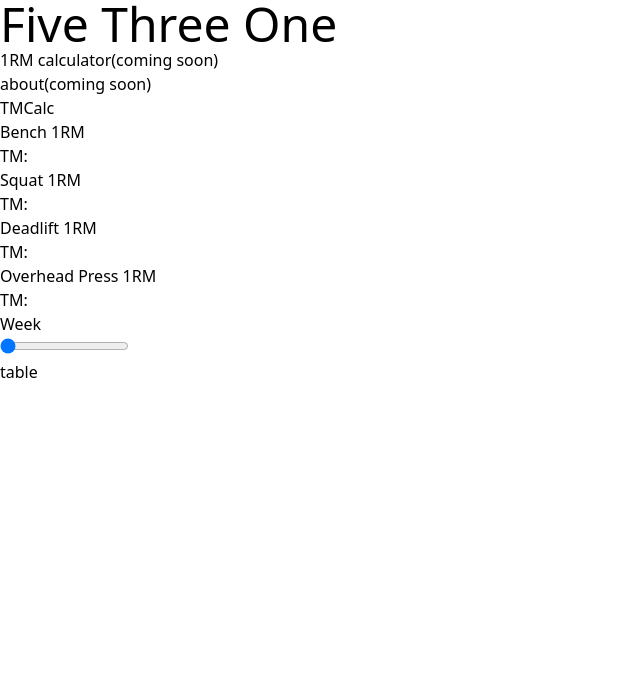
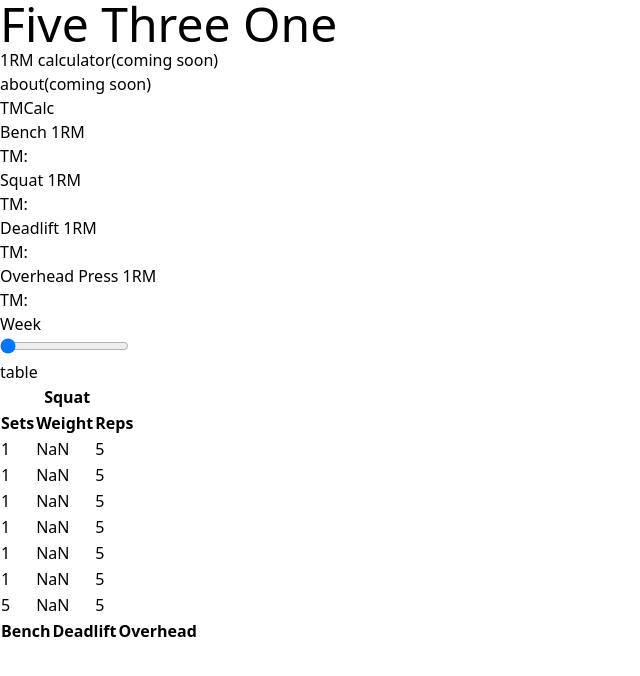
Before and after one commit to aaronkai/vitejs-vite-l1qwg6, a React (Vite) app: page / in a window 1280 px wide. Shown: the top 676 px of the page, without its empty margins (0-640 px from the left). Built offline with nearby package versions, Linux system fonts and the light colour scheme.

Commit message:
3 files modified

```diff
--- a/src/TMCalc.tsx
+++ b/src/TMCalc.tsx
@@ -1,5 +1,5 @@
 import { ChangeEvent, ChangeEventHandler } from 'react';
-import { calcTM } from './helpers';
+import { calcPlate } from './helpers';
 import { useCookies } from 'react-cookie';
 // import { useState, useEffect } from "react";
 
@@ -14,7 +14,7 @@ export default function TMCalc({ oneRM, setOneRM, TM, setTM }) {
 
     setTM((prevState) => ({
       ...prevState,
-      [name]: calcTM(value * 0.9, 2.5),
+      [name]: calcPlate(value * 0.9, 2.5),
     }));
     setCookie('oneRM', oneRM, { path: '/' });
   }
--- a/src/WorkoutTable.tsx
+++ b/src/WorkoutTable.tsx
@@ -1,7 +1,57 @@
+import { calcPlate } from './helpers';
+
 export default function WorkoutTable({ week, TM }) {
   return (
     <div>
       <p>table</p>
+      <table>
+        <tr>
+          <th colspan="3">Squat</th>
+        </tr>
+        <tr>
+          <th>Sets</th>
+          <th>Weight</th>
+          <th>Reps</th>
+        </tr>
+        <tr>
+          <td>1</td>
+          <td>{calcPlate(TM.squat * 0.4, 2.5)}</td>
+          <td>5</td>
+        </tr>
+        <tr>
+          <td>1</td>
+          <td>{calcPlate(TM.squat * 0.5, 2.5)}</td>
+          <td>5</td>
+        </tr>
+        <tr>
+          <td>1</td>
+          <td>{calcPlate(TM.squat * 0.6, 2.5)}</td>
+          <td>5</td>
+        </tr>
+        <tr>
+          <td>1</td>
+          <td>{calcPlate(TM.squat * 0.65, 2.5)}</td>
+          <td>5</td>
+        </tr>
+        <tr>
+          <td>1</td>
+          <td>{calcPlate(TM.squat * 0.75, 2.5)}</td>
+          <td>5</td>
+        </tr>
+        <tr>
+          <td>1</td>
+          <td>{calcPlate(TM.squat * 0.85, 2.5)}</td>
+          <td>5</td>
+        </tr>
+        <tr>
+          <td>5</td>
+          <td>{calcPlate(TM.squat * 0.65, 2.5)}</td>
+          <td>5</td>
+        </tr>
+      </table>
+      <th>Bench</th>
+      <th>Deadlift</th>
+      <th>Overhead</th>
     </div>
   );
 }
--- a/src/helpers.tsx
+++ b/src/helpers.tsx
@@ -2,6 +2,6 @@ export function round2point5(x) {
   return Math.ceil(x / 2.5) * 2.5;
 }
 
-export function calcTM(oneRM, plateSize) {
-  return Math.ceil(oneRM / plateSize) * plateSize;
+export function calcPlate(lbs, plateSize) {
+  return Math.ceil(lbs / plateSize) * plateSize;
 }
```
